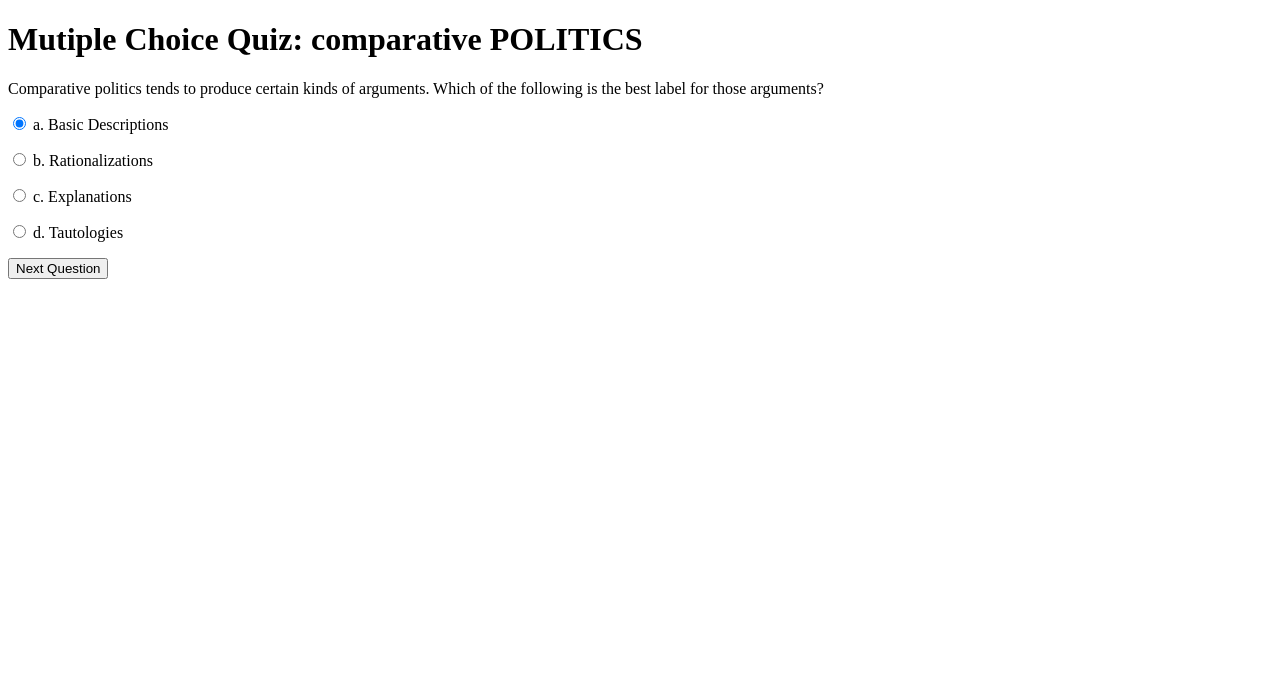
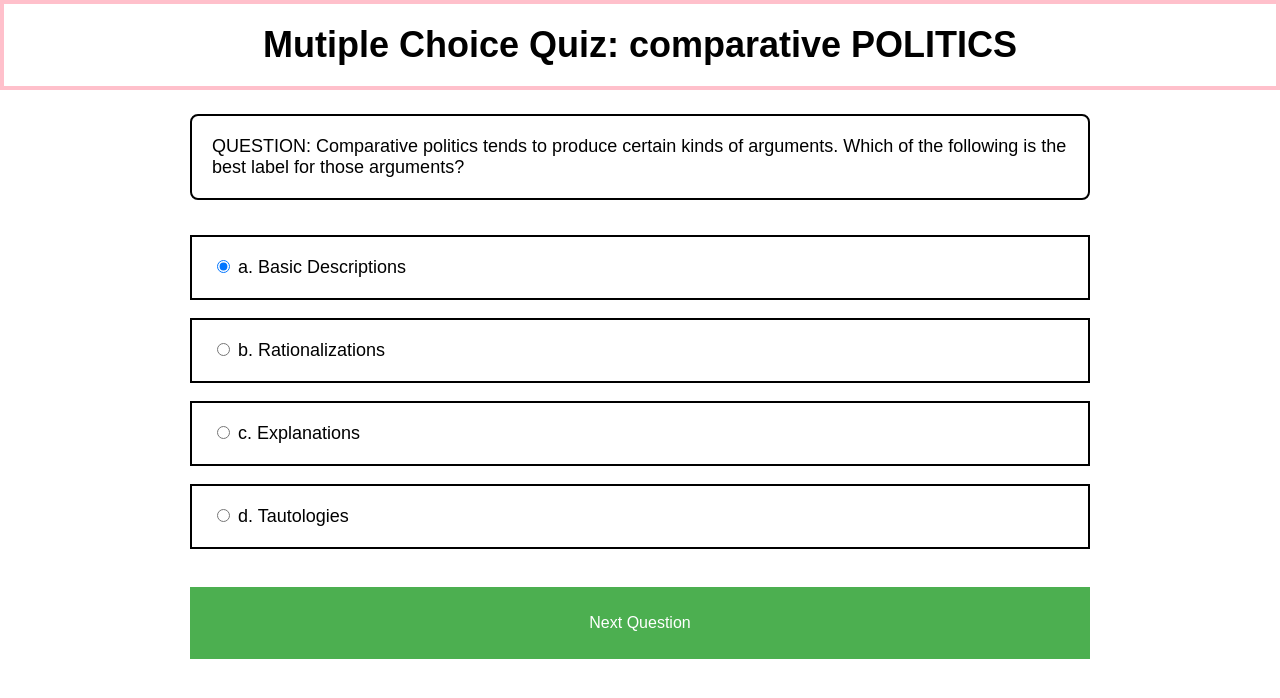
Before and after one commit to UltimateCreator3000/javascript30dayschallenge, a plain HTML site: page 02 - Quiz Application/index.html in a window 1280 px wide. Drawn offline with Linux system fonts and the light colour scheme.

Commit message:
css styling experimentation

```diff
--- a/02 - Quiz Application/index.html
+++ b/02 - Quiz Application/index.html
@@ -34,7 +34,7 @@
 		</p>
 
 		<!-- button: changing the question (and submitting the data) -->
-		<input id="submit" type="button" value="Next Question" onclick="inputHandler()">
+		<button id="submit" type="button" onclick="inputHandler()">Next Question</button>
 	</form>
 
 	<h1 id="score">Your score is ...</h1>
--- a/02 - Quiz Application/script.js
+++ b/02 - Quiz Application/script.js
@@ -1,13 +1,15 @@
 var allQuestions = [
 {question: "Comparative politics tends to produce certain kinds of arguments. Which of the following is the best label for those arguments?",
-choices: ["a. Basic Descriptions",
+choices: [
+"a. Basic Descriptions",
 "b. Rationalizations",
 "c. Explanations",
 "d. Tautologies"],
 correctAnswer:2},
 
 {question: "Which of the following could be a good comparative politics explanation of the revolutions of the Arab Spring?",
-choices: ["a. Every country naturally turns to democracy: it's just a matter of when.",
+choices: [
+"a. Every country naturally turns to democracy: it's just a matter of when.",
 "b. The revolutions were products of revolutionary processes.",
 "c. The Arab Spring happened because the relevant countries have culture.",
 "d. Important groups felt discontent, the capacity to organize increased, and the relevant states were unable to repress dissenters."
@@ -15,21 +17,33 @@ choices: ["a. Every country naturally turns to democracy: it's just a matter of
 correctAnswer:3},
 
 {question: "Which of the following is the best social scientific question?",
-choices: ["a. Why is development better than underdevelopment for countries in Africa?",
+choices: [
+"a. Why is development better than underdevelopment for countries in Africa?",
 "b. Why should we listen when some people in Africa complain about their lack of rights?",
 "c. Why is capitalism the morally preferable economic system?",
 "d. Why have some sub-Saharan African countries been so much better off than others in recent years?"
 ],
 correctAnswer:3},
-{question: "What is the most spoken language in Belgium?",
-choices: ["Dutch", "German", "French", "Belgian"],
-correctAnswer:0},
+
+{question: "Which of the following is not a strong social-science question about cause and effect?",
+choices: [
+"a. Why does France have unitarist political institutions while the United States has a federal system?",
+"b. Why must we favor freedom?",
+"c. Why do Italy and Israel often exhibit unstable parliamentary coalitions?",
+"d. What are the major tools available to states as they aim to foster economic development?"],
+correctAnswer:1},
+
+{question: "Which of the following would not, for most purposes, be considered social-scientific evidence?",
+choices: [
+"a. Observations of the structure of an organization or bureaucracy",
+"b. Observations of the behavior of protestors in public squares",
+"c. The analyst's feeling about what explains a given process",
+"d. Survey data about the beliefs of citizens of a country of interest"],
+correctAnswer:2},
+
 {question: "Who is Prime Minister of the United Kingdom?",
 choices: ["Boris Johnson", /*"Gordon Brown", */"Winston Churchill", "Tony Blair"],
 correctAnswer:0},
-{question: "Who is Prime Minister of the United Kingdom?",
-choices: ["Boris Johnson", "Gordon Brown", /*"Winston Churchill",*/ "Tony Blair"],
-correctAnswer:0}
 ];
 
 var options = document.getElementsByTagName("span");
@@ -59,6 +73,7 @@ function init() {
 	setQuestion(nextQuestion);
 }
 
+
 function inputHandler() {
 	nextQuestion++;
 	if (nextQuestion < questLength) {
@@ -67,7 +82,7 @@ function inputHandler() {
 		setQuestion(nextQuestion);
 	} else {
 		getAnswers();
-		scorePage.textContent = scoreSum(correctAnswers, userAnswers);
+		scorePage.textContent = scoreSum(correctAnswers, userAnswers); // if elsle - dif msg for dif situations
 		form.style.display = 'none';
 		scorePage.style.display = "block";
 	}
@@ -76,16 +91,24 @@ function inputHandler() {
 
 function setQuestion(num) {
 		// updating the question
-		question.textContent = allQuestions[num].question;
+		question.textContent = "QUESTION: " + allQuestions[num].question;
 
 		let choicesLength = allQuestions[num].choices.length;
 		console.log("choices : ", choicesLength);
+
 		for (let i = 0; i < choicesLength; i++) {
 			// as many spans as available choices
 			answers[i].style.visibility = 'visible';
+
+			// TODO: transition for options. This option sets the width directly
+			// and seems has no effect (just first time once in a while)
+			// you need the effect as it has when hovering...
+			answers[i].style.width = "100%";
+
 			// filling the spans with choices
 			options[i].textContent = allQuestions[num].choices[i];
-		}}
+		}
+}
 
 
 // getting and saving the answer of the user in a global var
--- a/02 - Quiz Application/style.css
+++ b/02 - Quiz Application/style.css
@@ -0,0 +1,62 @@
+* {
+	box-sizing: border-box;
+}
+
+body, html {
+	margin: 0;
+	padding: 0;
+	font-family: sans-serif;
+	font-size: 18px;
+}
+
+form {
+	max-width: 900px;
+	margin: auto;
+}
+
+h1 {
+	margin-top: 0;
+	padding : 20px;
+	text-align: center;
+	border: 4px solid pink;
+}
+
+p {
+	border: 2px solid black;
+	padding : 20px;
+}
+
+#question {
+	width: 100%;
+	margin-bottom: 35px;
+	border-radius: 8px;
+}
+
+.answer {
+	width: 20%;
+	-webkit-transition: width 3s; /* Safari */
+    transition: width 3s;
+}
+
+.answer:hover {
+ 	background-color: #e7e7e7;
+}
+
+#submit {
+	width: 100%;
+	border: 2px solid #4CAF50;
+	padding: 25px;
+	margin-top: 20px;
+	text-align: center;
+	text-decoration: none;
+	outline: none;
+	background-color: #4CAF50;
+	color: white;
+	font-size: 16px;
+	cursor: pointer;
+}
+
+#submit:hover {
+	/*h-offset v-offset blur spread color*/
+	box-shadow: 0 12px 16px 0 rgba(0,0,0,0.24),0 17px 50px 0 rgba(0,0,0,0.19);
+}
```
Lines whose indentation alone changed are shown as unchanged.
